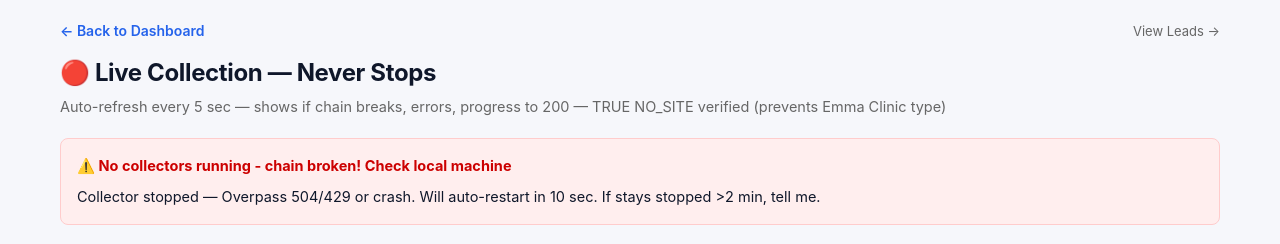
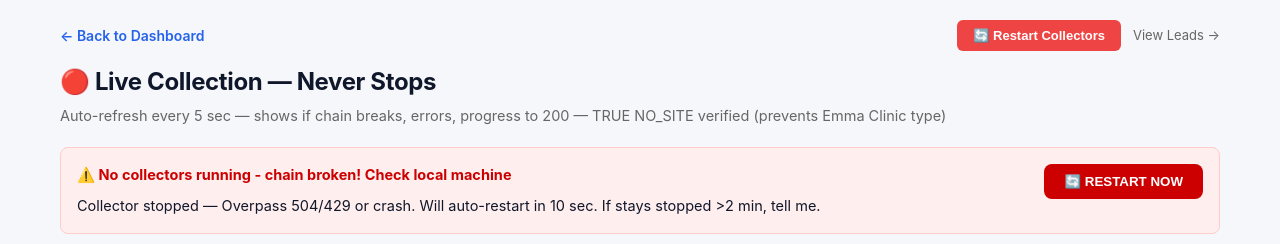
Before and after one commit to graphionic/graphionic_crm, a Next.js app: page /live in a window 1280 px wide. Shown: the top 244 px of the page. Built offline with nearby package versions, Linux system fonts and the light colour scheme; no server answers; the database is empty.

Commit message:
feat: restart button on live page + dashboard compact badge + public /api/restart

```diff
--- a/src/app/live/page.tsx
+++ b/src/app/live/page.tsx
@@ -15,6 +15,7 @@ type LiveData = {
 export default function LivePage() {
   const [data, setData] = useState<LiveData | null>(null);
   const [loading, setLoading] = useState(true);
+  const [restarting, setRestarting] = useState(false);
 
   async function fetchLive() {
     try {
@@ -25,6 +26,20 @@ export default function LivePage() {
       console.error(e);
     } finally {
       setLoading(false);
+    }
+  }
+
+  async function handleRestart() {
+    setRestarting(true);
+    try {
+      const res = await fetch("/api/restart", { method: "POST", cache: "no-store" });
+      const json = await res.json();
+      alert(json.message || "Restart triggered - will auto-restart in 10 sec");
+      setTimeout(fetchLive, 3000);
+    } catch (e) {
+      alert("Restart failed");
+    } finally {
+      setRestarting(false);
     }
   }
 
@@ -43,21 +58,60 @@ export default function LivePage() {
     <div style={{padding:20, maxWidth:1200, margin:"0 auto"}}>
       <div style={{display:"flex", justifyContent:"space-between", alignItems:"center", marginBottom:16}}>
         <a href="/dashboard" style={{color:"#2563eb", textDecoration:"none", fontSize:14, fontWeight:600}}>← Back to Dashboard</a>
-        <a href="/leads" style={{color:"#666", textDecoration:"none", fontSize:13}}>View Leads →</a>
+        <div style={{display:"flex", gap:12, alignItems:"center"}}>
+          <button
+            onClick={handleRestart}
+            disabled={restarting}
+            style={{
+              background: isStopped ? "#ef4444" : "#22c55e",
+              color: "white",
+              border: "none",
+              padding: "8px 16px",
+              borderRadius: 6,
+              fontSize: 13,
+              fontWeight: 700,
+              cursor: restarting ? "not-allowed" : "pointer",
+            }}
+          >
+            {restarting ? "Restarting..." : isStopped ? "🔄 Restart Collectors" : "🔄 Restart"}
+          </button>
+          <a href="/leads" style={{color:"#666", textDecoration:"none", fontSize:13}}>View Leads →</a>
+        </div>
       </div>
       <h1 style={{fontSize:24, fontWeight:700, marginBottom:8}}>🔴 Live Collection — Never Stops</h1>
       <p style={{color:"#666", marginBottom:20}}>Auto-refresh every 5 sec — shows if chain breaks, errors, progress to 200 — TRUE NO_SITE verified (prevents Emma Clinic type)</p>
 
       {isStopped && (
         <div style={{background:"#fee", border:"1px solid #fcc", padding:16, borderRadius:8, marginBottom:20}}>
-          <b style={{color:"#c00"}}>⚠️ {data.message}</b>
-          <p style={{margin:"8px 0 0"}}>Collector stopped — Overpass 504/429 or crash. Will auto-restart in 10 sec. If stays stopped &gt;2 min, tell me.</p>
+          <div style={{display:"flex", justifyContent:"space-between", alignItems:"flex-start", gap:16}}>
+            <div>
+              <b style={{color:"#c00"}}>⚠️ {data.message}</b>
+              <p style={{margin:"8px 0 0"}}>Collector stopped — Overpass 504/429 or crash. Will auto-restart in 10 sec. If stays stopped &gt;2 min, tell me.</p>
+            </div>
+            <button
+              onClick={handleRestart}
+              disabled={restarting}
+              style={{
+                background:"#c00",
+                color:"white",
+                border:"none",
+                padding:"10px 20px",
+                borderRadius:8,
+                fontWeight:800,
+                cursor:"pointer",
+                whiteSpace:"nowrap"
+              }}
+            >
+              {restarting ? "Restarting..." : "🔄 RESTART NOW"}
+            </button>
+          </div>
         </div>
       )}
 
       {!isStopped && (
-        <div style={{background:"#efe", border:"1px solid #cfc", padding:16, borderRadius:8, marginBottom:20}}>
+        <div style={{background:"#efe", border:"1px solid #cfc", padding:16, borderRadius:8, marginBottom:20, display:"flex", justifyContent:"space-between", alignItems:"center"}}>
           <b style={{color:"#0a0"}}>✅ {data.message}</b>
+          <span style={{fontSize:12, color:"#666"}}>Auto-refresh 5s • Chain unbroken</span>
         </div>
       )}
 
```
